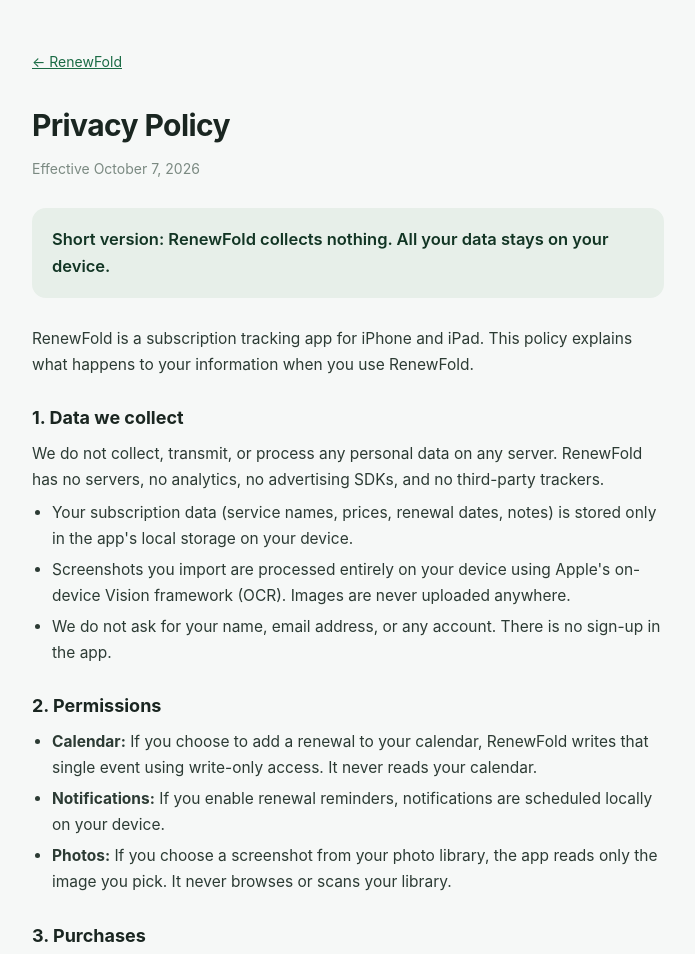
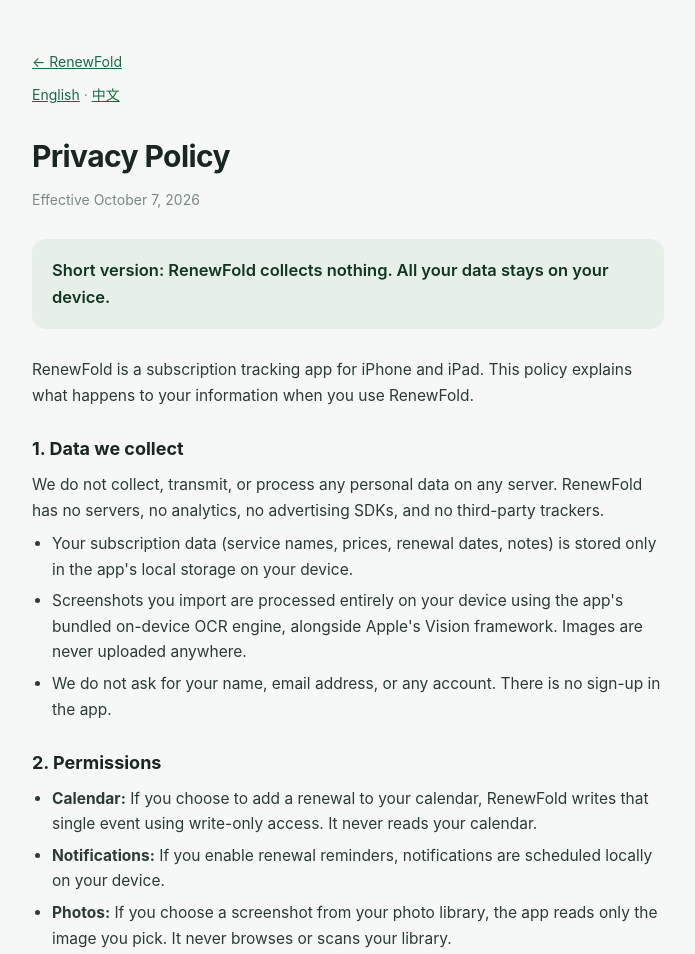
Before and after one commit to xiangjie2026/xiangjie2026.github.io, a plain HTML site: page renewfold/privacy.html in a window 1280 px wide. Shown: the top 954 px of the page, without its empty margins (292-987 px from the left). Drawn offline with Linux system fonts and the light colour scheme.

Commit message:
privacy: correct OCR engine description; add language switcher

```diff
--- a/renewfold/privacy.html
+++ b/renewfold/privacy.html
@@ -13,7 +13,8 @@
     -webkit-font-smoothing: antialiased;
   }
   .wrap { max-width: 680px; margin: 0 auto; padding: 48px 24px 80px; }
-  .back { font-size: 14px; margin-bottom: 28px; display: inline-block; }
+  .back { font-size: 14px; margin-bottom: 10px; display: inline-block; }
+  .lang { font-size: 14px; margin-bottom: 26px; color: #7b8a82; }
   h1 { font-size: 30px; letter-spacing: -0.02em; margin-bottom: 6px; }
   .updated { font-size: 14px; color: #7b8a82; margin-bottom: 28px; }
   .summary {
@@ -37,6 +38,7 @@
 <body>
 <div class="wrap">
   <a class="back" href="index.html">← RenewFold</a>
+  <div class="lang"><a href="privacy.html">English</a> · <a href="privacy.zh.html">中文</a></div>
   <h1>Privacy Policy</h1>
   <p class="updated">Effective October 7, 2026</p>
 
@@ -48,7 +50,7 @@
   <p>We do not collect, transmit, or process any personal data on any server. RenewFold has no servers, no analytics, no advertising SDKs, and no third-party trackers.</p>
   <ul>
     <li>Your subscription data (service names, prices, renewal dates, notes) is stored only in the app's local storage on your device.</li>
-    <li>Screenshots you import are processed entirely on your device using Apple's on-device Vision framework (OCR). Images are never uploaded anywhere.</li>
+    <li>Screenshots you import are processed entirely on your device using the app's bundled on-device OCR engine, alongside Apple's Vision framework. Images are never uploaded anywhere.</li>
     <li>We do not ask for your name, email address, or any account. There is no sign-up in the app.</li>
   </ul>
 
```
